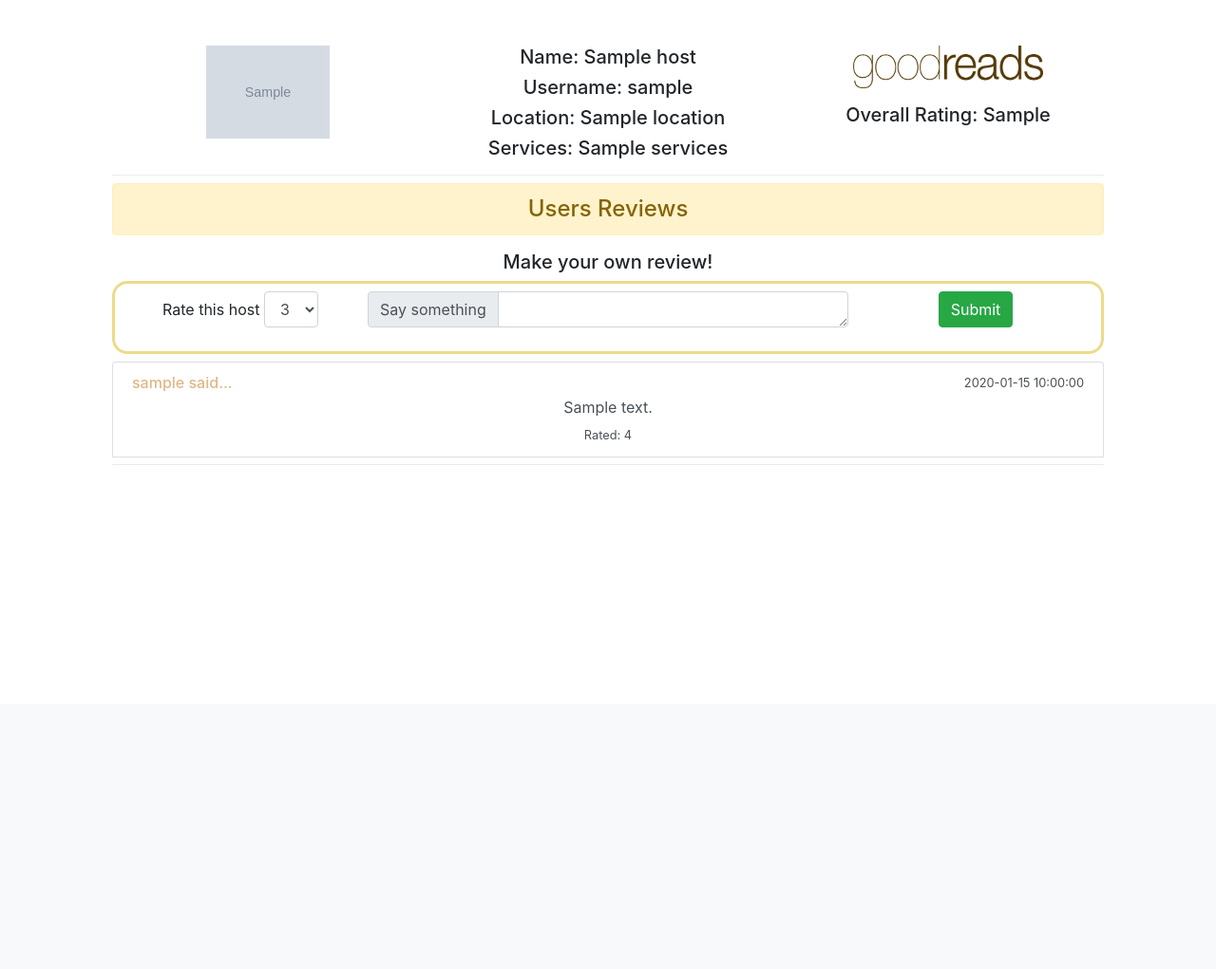
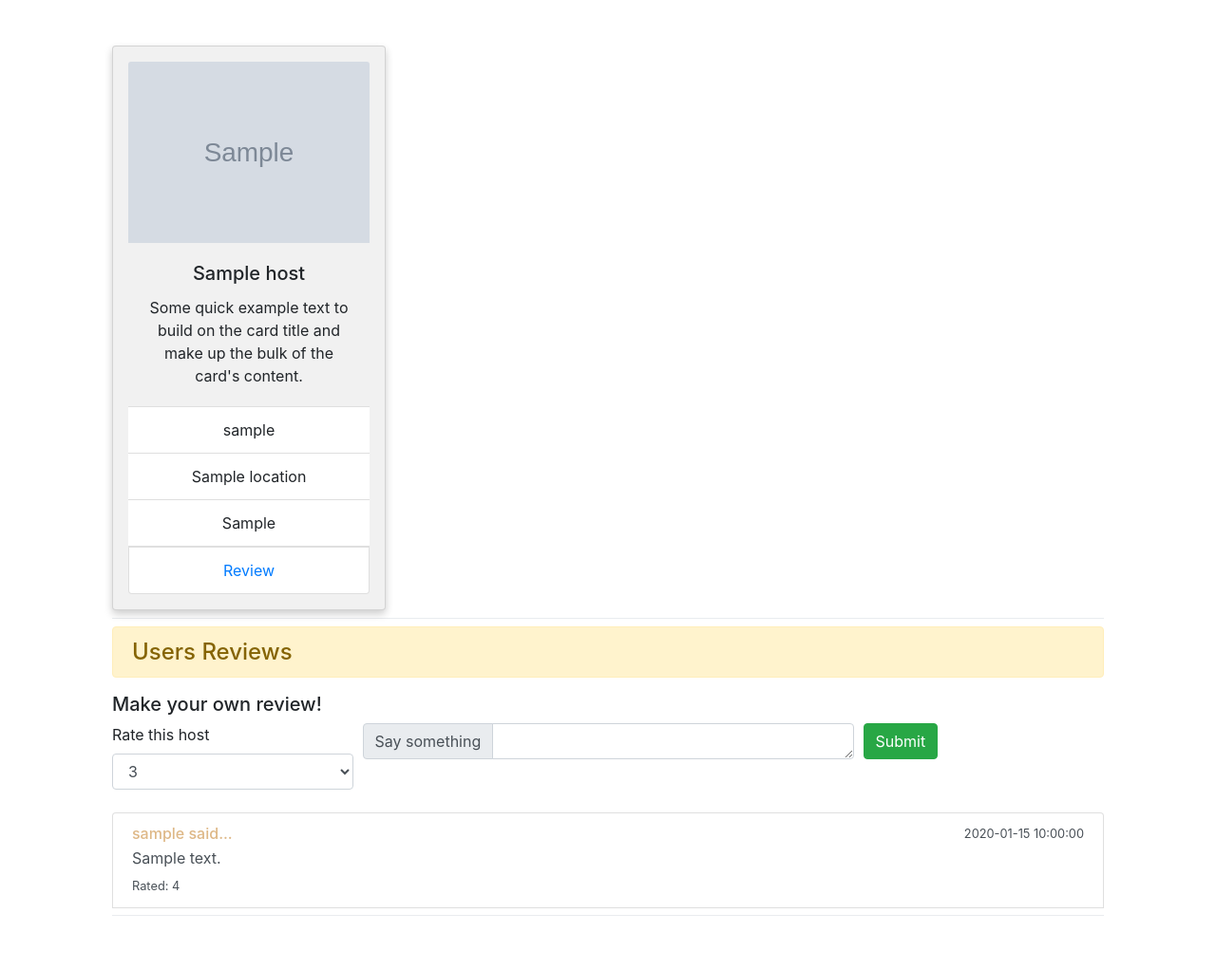
Before and after one commit to zubairwazir/host-guest-review-app-flask, a Flask app: template templates/host.html in a window 1280 px wide. Shown: the part 58-1079 px from the top of the page at 95% size. Before the commit the page ends 548 px from the top, so only its background shows below. Run offline with Flask 2, Linux system fonts and the light colour scheme; the template is opened without the code that fills it: most values are stand-ins (such as "Sample title", 1, 10 or a date in 2020); grey boxes marked "Sample" are stand-in pictures; some libraries are stand-ins or nearby versions.

Commit message:
updating profile (#5)
Co-authored-by: zubairwazir <zubairwazir777@gmail.com>

```diff
--- a/database/guests.py
+++ b/database/guests.py
@@ -5,7 +5,7 @@
         "password": "123456",
         "username": "mark_jones",
         "location": "Ukraine",
-        "profile_image": "statics/images/mark_jones.jpeg",
+        "profile_image": "../static/images/mark_jones.jpg",
         "overall_ratings": 4.8,
         "ratings": [
             {
@@ -31,8 +31,8 @@
         "password": "12345",
         "username": "zubair",
         "location": "Ukraine",
-        "profile_image": "statics/images/zubair.jpeg",
-        "overall_ratings": 4.8,
+        "profile_image": "../static/images/zubair.jpg",
+        "overall_ratings": 4.9,
         "ratings": [
             {
                 "tag": "Volunteering Hours",
@@ -57,8 +57,8 @@
         "location": "Bermingham, United Kingdom",
         "password": "123456",
         "username": "adam_k",
-        "profile_image": "statics/images/adam.jpeg",
-        "overall_ratings": 4.8,
+        "profile_image": "../static/images/adam.jpg",
+        "overall_ratings": 4.7,
         "ratings": [
             {
                 "tag": "Positive Arab Culture",
--- a/database/hosts.py
+++ b/database/hosts.py
@@ -5,8 +5,9 @@
         "username": "abdullah",
         "password": "123456",
         "location": "Jeddah, SA",
-        "profile_image": "statics/images/abdullah.jpeg",
+        "profile_image": "../static/images/abdullah.jpg",
         "services": ["Free Hosting in Home", "Tour Guide", "City Tours", "Car Pick Up"],
+        "overall_ratings": 4.9,
         "ratings": [
             {
                 "tag": "City Tours",
@@ -24,8 +25,7 @@
                 "tag": "Tour Guide",
                 "points": 4.8
             }
-        ],
-        "overall_rating": 4.9
+        ]
     },
     {
         "id": "dc18d3c7b6784c8db1964f5f85896609",
@@ -33,8 +33,9 @@
         "username": "syed",
         "password": "12345",
         "location": "Jeddah, SA",
-        "profile_image": "statics/images/syed.jpeg",
+        "profile_image": "../static/images/sayed.jpg",
         "services": ["Free Hosting in Home", "Tour Guide", "City Tours", "Car Pick Up"],
+        "overall_ratings": 4.8,
         "ratings": [
             {
                 "tag": "City Tours",
@@ -52,8 +53,7 @@
                 "tag": "Tour Guide",
                 "points": 4.8
             }
-        ],
-        "overall_rating": 4.9
+        ]
     },
     {
         "id": "afc27b8c466e49beaaf4cf1fbe81de80",
@@ -61,8 +61,9 @@
         "username": "karim",
         "password": "123456",
         "location": "Dubai, UAE",
-        "profile_image": "statics/images/karim.jpeg",
+        "profile_image": "../static/images/karim.jpg",
         "services": ["Tour Guide", "City Tours"],
+        "overall_ratings": 4.7,
         "ratings": [
             {
                 "tag": "City Tours",
@@ -73,8 +74,7 @@
                 "tag": "Tour Guide",
                 "points": 4.8
             }
-        ],
-        "overall_rating": 4.6
+        ]
     }
 ]
 
--- a/static/style.css
+++ b/static/style.css
@@ -1,13 +1,13 @@
-main .form-control
-{
+/* main .form-control
+{ */
     /* center form controls */
-    display: inline-block;
+    /* display: inline-block; */
 
     /* override Bootstrap's 100% width for form controls */
-    width: auto;
-}
+    /* width: auto;
+} */
 
-.card-body {
+/* .card-body {
     text-align: start;
 }
 
@@ -17,9 +17,9 @@
     flex-wrap: wrap;
     justify-content: space-around;
     align-items: baseline;
-}
+} */
 
-.book-container {
+/* .book-container {
     display: flex;
     justify-content: center;
 }
@@ -32,16 +32,52 @@
 }
 
 main
-{
+{ */
     /* scroll horizontally as needed */
-    overflow-x: auto;
+    /* overflow-x: auto; */
 
     /* center contents */
-    text-align: center;
+    /* text-align: center;
+} */
+
+/* main img
+{ */
+    /* constrain images on small screens */
+    /* max-width: 100%;
+} */
+* {
+    box-sizing: border-box;
+  }
+  /* Float four columns side by side */
+.column {
+    float: left;
+    width: 25%;
+    padding: 0 10px;
+  }
+
+  /* Remove extra left and right margins, due to padding */
+.row {margin: 0 -5px;}
+
+/* Clear floats after the columns */
+.row:after {
+  content: "";
+  display: table;
+  clear: both;
 }
 
-main img
-{
-    /* constrain images on small screens */
-    max-width: 100%;
-}
+/* Responsive columns */
+@media screen and (max-width: 600px) {
+    .column {
+      width: 100%;
+      display: block;
+      margin-bottom: 20px;
+    }
+  }
+
+  /* Style the counter cards */
+  .card {
+    box-shadow: 0 4px 8px 0 rgba(0, 0, 0, 0.2);
+    padding: 16px;
+    text-align: center;
+    background-color: #f1f1f1;
+  }
--- a/templates/host.html
+++ b/templates/host.html
@@ -1,29 +1,24 @@
 {% extends "layout.html" %}
 
-{#{% block title %}#}
-{#    {{ hostInfo[0]['title'] }}#}
-{#{% endblock %}#}
+{% block content %}
 
-{% block content %}
-    {% for host in hosts %}
-        <div class="row host-container">
-            <div class="col-sm-4">
-                <img src="{{ host["profile_image"] }}" width="130px">
-            </div>
-            <div class="col-sm-4">
-                <h5>Name: {{ host['name'] }}</h5>
-                <h5>Username: {{ host['username'] }}</h5>
-                <h5>Location: {{ host['location'] }}</h5>
-                <h5>Services: {{ host['services'] }}</h5>
-            </div>
-
-            <!-- REVIEWS -->
-            <div class="col-sm-4">
-                <img class="mb-3" src="../static/goodreads.jpg" alt="host" width="200" height="45">
-                <h5>Overall Rating: {{ host["overall_ratings"] }}</h5>
-            </div>
-        </div>
-    {% endfor %}
+{% for host in hosts %}
+<div class="card" style="width: 18rem;">
+    <img class="card-img-top" src="{{ host['profile_image'] }}" alt="Card image cap">
+    <div class="card-body">
+      <h5 class="card-title">{{ host['name'] }}</h5>
+      <p class="card-text">Some quick example text to build on the card title and make up the bulk of the card's content.</p>
+    </div>
+    <ul class="list-group list-group-flush">
+      <li class="list-group-item">{{ host['username'] }}</li>
+      <li class="list-group-item">{{ host['location'] }}</li>
+      <li class="list-group-item">{{ host["overall_ratings"] }}</li>
+    </ul>
+    <div class="list-group-item">
+      <a href="#" class="card-link">Review</a>
+  </div>
+</div>
+  {% endfor %}
     <div class="dropdown-divider"></div>
 
     <h4 class="alert alert-warning">Users Reviews</h4>
--- a/templates/results.html
+++ b/templates/results.html
@@ -5,13 +5,14 @@
 {% endblock %}
 
 {% block content %}
+<h1>sajdflksdfkjlsdjkl</h1>
 
 <h3>Search Results</h3>
 <div class="dropdown-divider"></div>
 
 <div class="container results-container">
 
-    {% for book in books %}
+    {% for book in hosts %}
         <div class="card border-primary mb-3" style="width: 12rem">
             <div class="card-body">
                 <h4 class="card-title">{{book['title']}}</h4>
```
Also changed, not shown: templates/guest.html (+17 -18 lines), static/images/abdullah.jpg (added), static/images/adam.jpg (added), static/images/goodreads.jpg (renamed from static/goodreads.jpg), static/images/karim.jpg (added), static/images/mark_jones.jpg (added), static/images/sayed.jpg (added), static/images/zubair.jpg (added).
